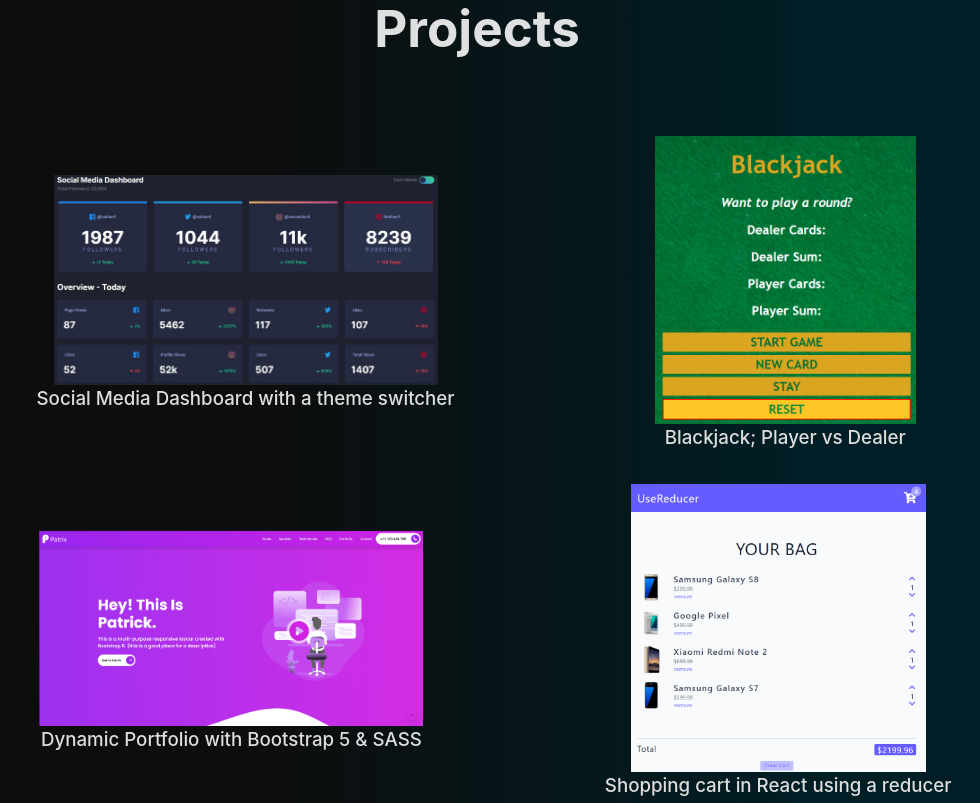
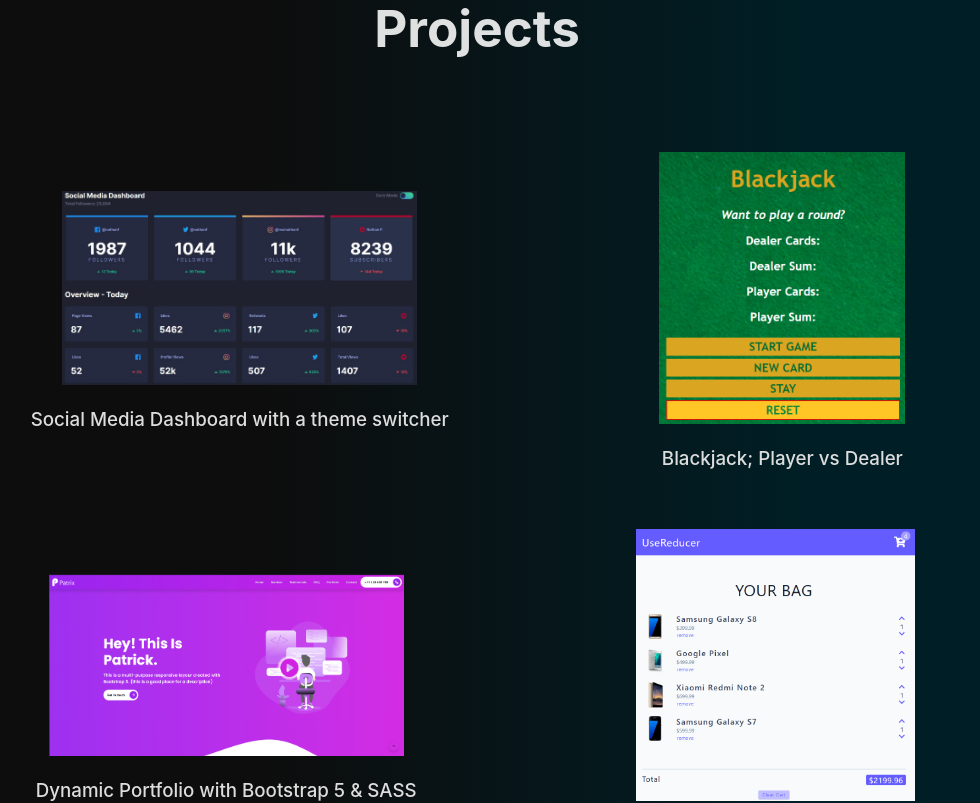
Before and after one commit to Duke-Skygawker/portfolio, a React (Vite) app: page / in a window 1280 px wide. Shown: the part 1760-2563 px from the top of the page, without its empty margins (163-1143 px from the left). Built offline with nearby package versions, Linux system fonts and the light colour scheme.

Commit message:
improved usability of the project section

```diff
--- a/src/App/components/Projects/Project/Project.jsx
+++ b/src/App/components/Projects/Project/Project.jsx
@@ -8,7 +8,7 @@
       <a href={url} target="_blank">
         <img src={img} alt={showLang === "ENG" ? name : namePL} />
       </a>
-      <h3>
+      <h3 className="project-heading">
         <a href={repo} target="_blank">
           {showLang === "ENG" ? name : namePL}
         </a>
--- a/src/App/components/Projects/Project/project.css
+++ b/src/App/components/Projects/Project/project.css
@@ -6,6 +6,7 @@
   max-width: 480px;
   max-height: 480px;
   text-align: center;
+  padding: 0.5em;
 }
 .project-card a {
   margin: 0 auto;
@@ -18,10 +19,15 @@
   max-width: 80%;
   max-height: 360px;
   object-fit: contain;
+  padding: 0.5em;
 }
 
 .project-card img:hover {
   animation: certZoom 1s ease 0s 1 normal forwards;
+}
+
+.project-heading {
+  margin-top: 0.7em;
 }
 
 @media only screen and (max-width: 1180px) {
```
